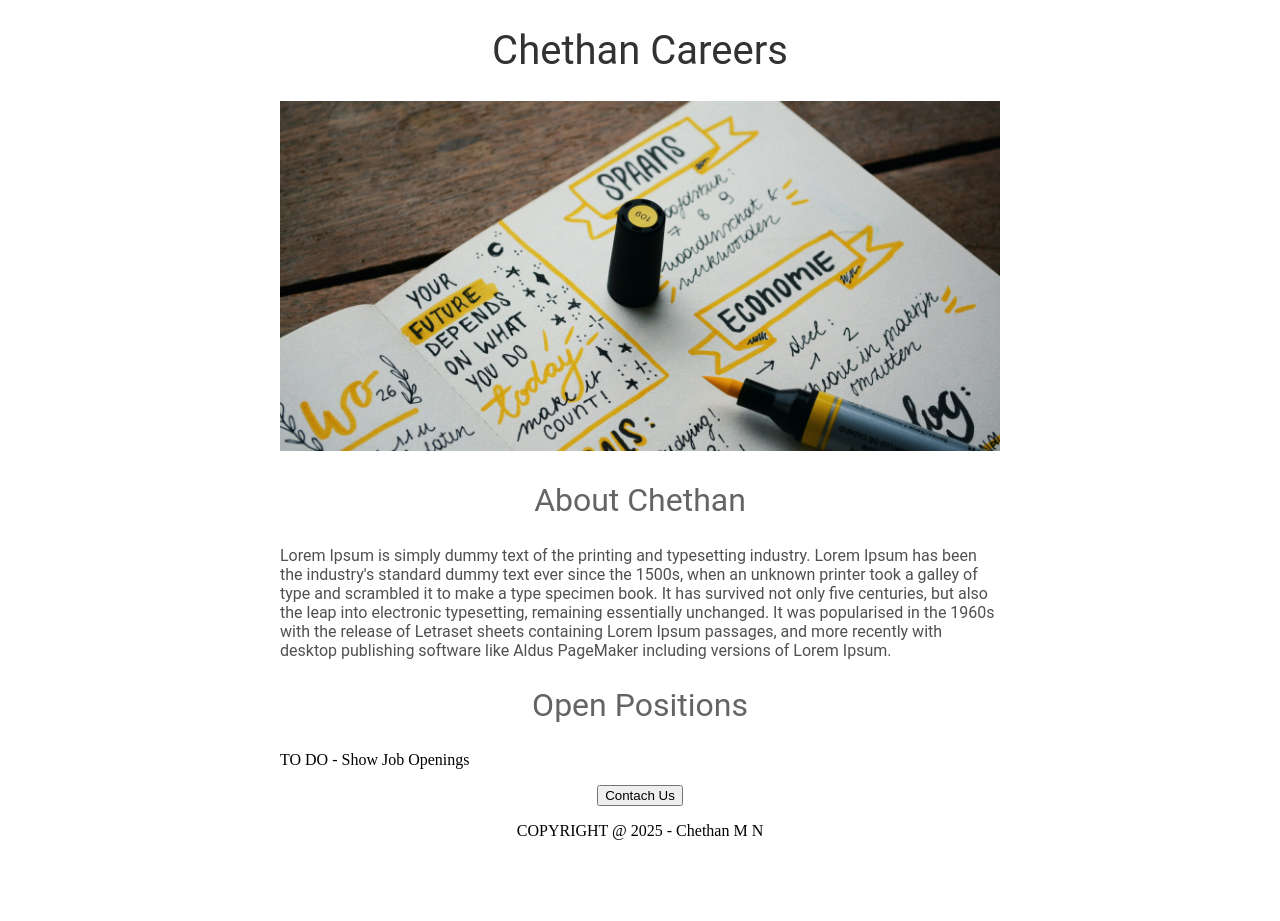
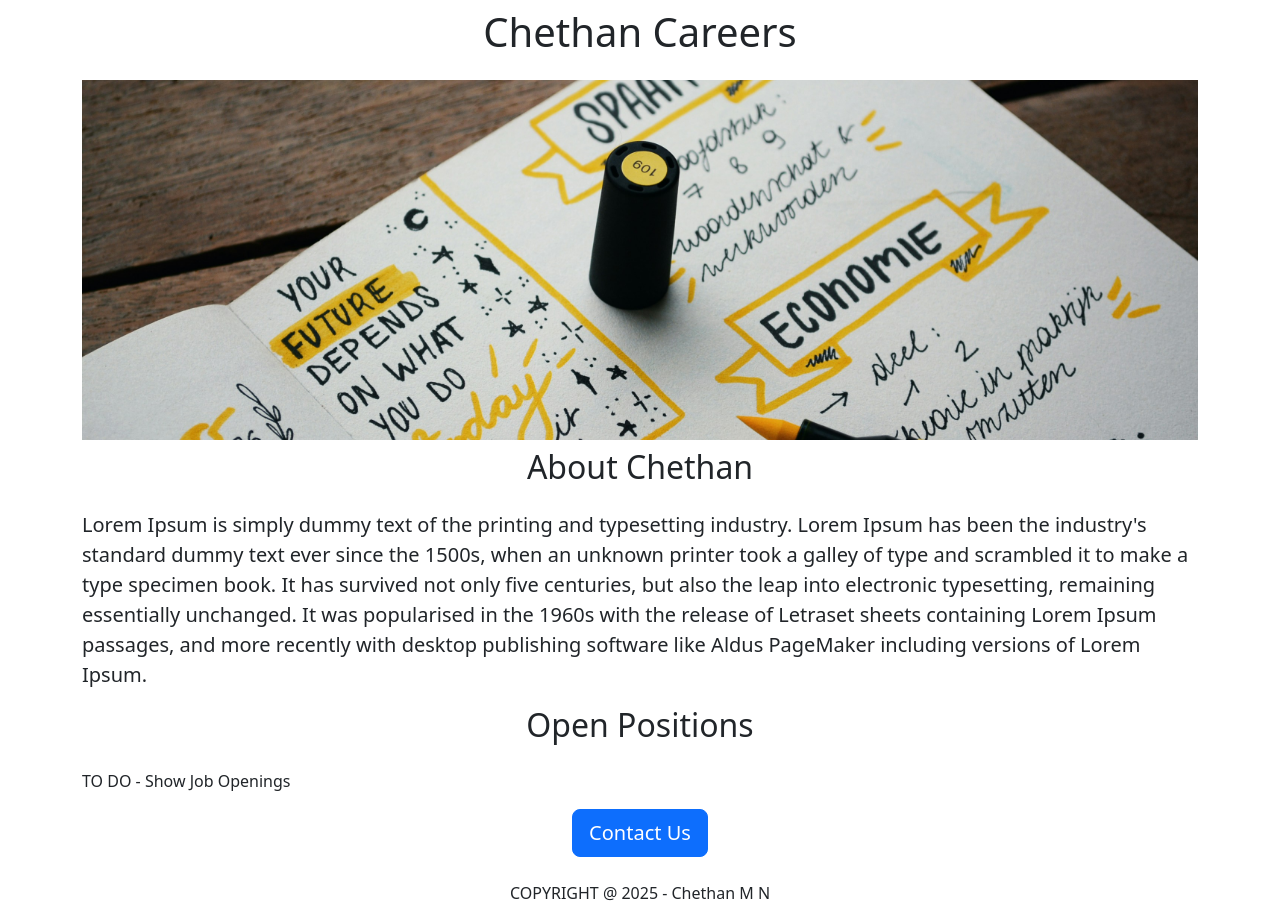
Before and after one commit to 7Chethan007/chethan-careers-website-v2, a Flask app: page / in a window 1280 px wide. Before the commit the page ends 840 px from the top, so only its background shows below. Run offline with Flask 3, Linux system fonts and the light colour scheme.

Commit message:
Made changes to styles using Bootstrap

```diff
--- a/templates/home.html
+++ b/templates/home.html
@@ -3,50 +3,27 @@
 
 <head>
   <title>Chethan Careers</title>
+  <meta charset="utf-8">
+  <meta name="viewport" content="width=device-width, initial-scale=1">
+  <link href="https://cdn.jsdelivr.net/npm/bootstrap@5.3.3/dist/css/bootstrap.min.css" rel="stylesheet"
+    integrity="sha384-QWTKZyjpPEjISv5WaRU9OFeRpok6YctnYmDr5pNlyT2bRjXh0JMhjY6hW+ALEwIH" crossorigin="anonymous">
   <style>
-    h1 {
-      font-size: 40px;
-      font-family: Roboto;
-      font-weight: normal;
-      color: rgb(50, 50, 50);
-      text-align: center;
-    }
-
     #banner {
+      height: 360px;
       width: 100%;
-      height: 350px;
       object-fit: cover;
-    }
-
-    h2 {
-      font-family: Roboto;
-      font-size: 32px;
-      color: rgb(100, 100, 100);
-      text-align: center;
-      font-weight: normal;
-    }
-
-    .bodytext {
-      font-family: Roboto;
-      color: rgb(80, 80, 80);
-    }
-
-    #container {
-      max-width: 720px;
-      /* margin: 0 auto 0 auto; */
-      margin: 0 auto;
     }
   </style>
 
 </head>
 
 <body>
-  <div id="container">
-    <h1>Chethan Careers</h1>
-    <img id="banner"
+  <div class="container">
+    <h1 class="text-center mt-2 mb-4">Chethan Careers</h1>
+    <img class="img-fluid" id="banner"
       src="https://33ac26e8-1986-4e3f-b054-d43a5114ff15-00-3ecwvi9t2tn51.kirk.replit.dev/static/banner.jpg">
-    <h2>About Chethan</h2>
-    <p class="bodytext">
+    <h2 class="text-center mt-2 mb-4">About Chethan</h2>
+    <p class="lead">
       Lorem Ipsum is simply dummy text of the printing and typesetting industry. Lorem Ipsum has been the industry's
       standard dummy text ever since the 1500s, when an unknown printer took a galley of type and scrambled it to make a
       type specimen book. It has survived not only five centuries, but also the leap into electronic typesetting,
@@ -55,11 +32,11 @@
       of
       Lorem Ipsum.
     </p>
-    <h2>Open Positions</h2>
+    <h2 class="text-center mt-2 mb-4">Open Positions</h2>
     <p>TO DO - Show Job Openings</p>
-    <div style="text-align: center;">
-      <button>Contach Us</button>
-      <p>COPYRIGHT @ 2025 - Chethan M N</p>
+    <div class="text-center">
+      <button class="btn btn-primary btn-lg">Contact Us</button>
+      <p class="mt-4">COPYRIGHT @ 2025 - Chethan M N</p>
     </div>
   </div>
 </body>
```
